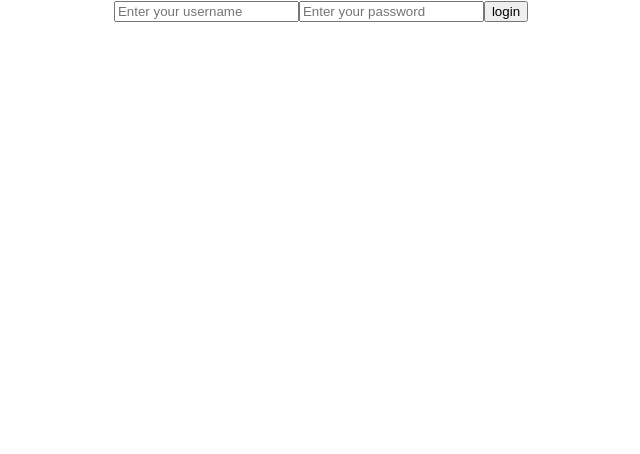
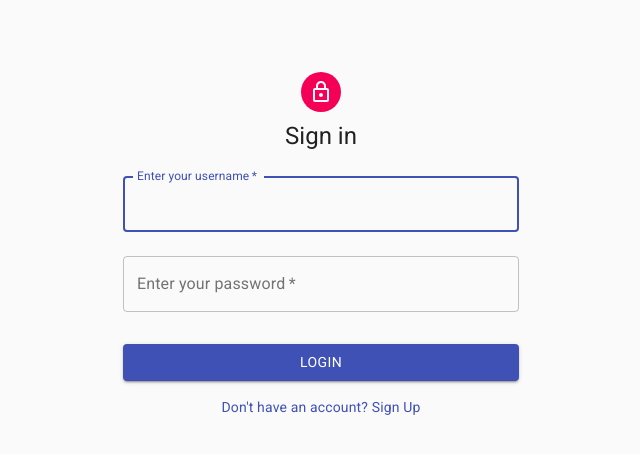
Before and after one commit to giladrozmarin/OlderanInvestment, a React (Create React App) app in the folder client/myapp/: page / in a window 1280 px wide. Shown: the top 454 px of the page, without its empty margins (319-959 px from the left). Built offline with nearby package versions, Linux system fonts and the light colour scheme.

Commit message:
add style to Login

```diff
--- a/client/myapp/src/components/Login.js
+++ b/client/myapp/src/components/Login.js
@@ -1,36 +1,98 @@
-import { useState } from "react"
-import { useHistory} from "react-router-dom";
-import {authUser} from '../utils/users'
+import { useState } from "react";
+import { useHistory } from "react-router-dom";
+import { authUser } from "../utils/users";
+import {
+  Button,
+  TextField,
+  Typography,
+  Container,
+  CssBaseline,
+  Avatar,
+  Grid,
+  Link,
+} from "@material-ui/core";
+import LockOutlinedIcon from "@material-ui/icons/LockOutlined";
+import { useStyles } from "../style/style";
 
-export default function Login () {
-    let history = useHistory();
-    const [user,setUser] = useState([])
-    const [err,setErr] = useState('')
-    const [check,setCheck] = useState('')
+export default function Login() {
+  const classes = useStyles();
+  let history = useHistory();
+  const [user, setUser] = useState([]);
+  const [err, setErr] = useState("");
 
-    const handleChange = (e) => {
-         const{name,value} = e.target
-         setUser(prevState => ({...prevState,[name]:value}))
-    }
+  const handleChange = (e) => {
+    const { name, value } = e.target;
+    setUser((prevState) => ({ ...prevState, [name]: value }));
+  };
 
-    const handleSubmit = () =>
-        authUser(user).then(
-            res => {
-                setCheck(res)
-                res === true ?
-                history.push("/ImgView") :
-                setErr('Incorrect username or password')
-            })
+  const handleSubmit = (e) => {
+    e.preventDefault();
+    authUser(user).then((res) => {
+      console.log(res);
+      if (res === "ADMIN" || res === "USER") {
+        history.push("/ImgView");
+        sessionStorage["role"] = res;
+      } else {
+        setErr("Incorrect username or password");
+      }
+    });
+  };
+  return (
+    <Container component="main" maxWidth="xs">
+      <CssBaseline />
 
-    return(
-
-       <>
-
-       <input type="text" name="username" onChange={handleChange}   placeholder="Enter your username"/>
-       <input type="password" name="password" onChange={handleChange}  placeholder="Enter your password"/>
-       <input type="submit" value="login" onClick={handleSubmit} />
-
-       <h5>{err}</h5>
-       </>
-    )
+      <div className={classes.paper}>
+        <Avatar className={classes.avatar}>
+          <LockOutlinedIcon />
+        </Avatar>
+        <Typography component="h1" variant="h5">
+          Sign in
+        </Typography>
+        <form className={classes.form} noValidate>
+          <TextField
+            type="text"
+            name="username"
+            onChange={handleChange}
+            label="Enter your username"
+            variant="outlined"
+            margin="normal"
+            required
+            fullWidth
+            autoFocus
+            autoComplete="username"
+          />
+          <TextField
+            type="password"
+            name="password"
+            onChange={handleChange}
+            label="Enter your password"
+            variant="outlined"
+            margin="normal"
+            required
+            fullWidth
+            autoComplete="current-password"
+          />
+          <Button
+            className={classes.submit}
+            type="submit"
+            value="login"
+            onClick={handleSubmit}
+            color="primary"
+            variant="contained"
+            fullWidth
+          >
+            Login
+          </Button>
+          <Grid item>
+            <Link href="CreateUser" variant="body2">
+              {"Don't have an account? Sign Up"}
+            </Link>
+          </Grid>
+        </form>
+      </div>
+      <Typography component="h5" variant="h5">
+        {err}
+      </Typography>
+    </Container>
+  );
 }
```
